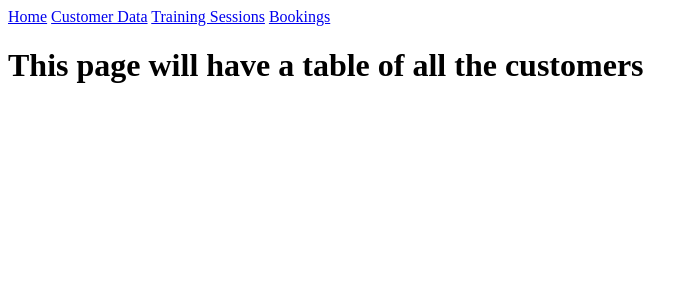
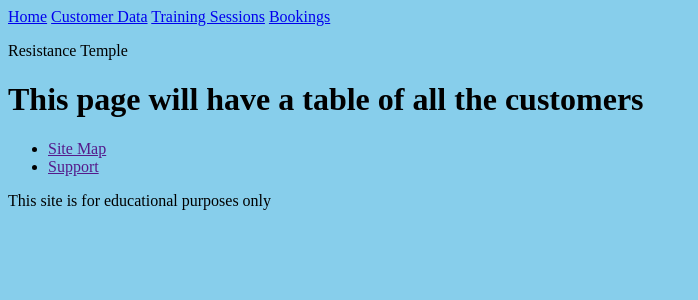
Before and after one commit to MozzBuilds/Resistance-Temple, a Flask app: page /customers in a window 1280 px wide. Shown: the top 300 px of the page, without its empty margins (0-698 px from the left). Run offline with Flask 2, Linux system fonts and the light colour scheme; data that the repository does not hold is empty; some libraries are stand-ins or nearby versions.

Commit message:
Customer update fixed, CSS link added

```diff
--- a/controllers/customer_controller.py
+++ b/controllers/customer_controller.py
@@ -11,13 +11,13 @@ def customers():
     customers = customer_repository.select_all()
     return render_template('customers/index.html', customers = customers)
 
-# Show an individual customer
+# Show a customer
 @customers_blueprint.route('/customers/<id>')
 def show(id):
     customer = customer_repository.select(id)
     return render_template('customers/show.html', customer=customer)
 
-# Form to edit an individual customer
+# Form to edit a customer
 @customers_blueprint.route('/customers/<id>/edit')
 def edit(id):
     customer = customer_repository.select(id)
@@ -32,13 +32,11 @@ def update_customer(id):
     return redirect('/customers')
     # All this is currently doing is redirecting back to /customers
     # Terminal error:
-    # source for a multiple-column UPDATE item must be a sub-SELECT or ROW() expression
+        # source for a multiple-column UPDATE item must be a sub-SELECT or ROW() expression
+        # LINE 1: UPDATE customers SET (name) = ('Morpheuss') WHERE id = '4'
 
-
-
-# # Delete an individual session
-# @sessions_blueprint.route('/sessions/<id>/delete', methods=['POST'])
-# def delete(id):
-#     session_repository.delete(id)
-#     return redirect('/sessions')
-#     # The redirect works, but the delete does not
+# Delete a customer
+@customers_blueprint.route('/customers/<id>/delete', methods=['POST'])
+def delete(id):
+    customer_repository.delete(id)
+    return redirect ('/customers')
--- a/repositories/customer_repository.py
+++ b/repositories/customer_repository.py
@@ -30,7 +30,10 @@ def select(id):
     return customer
 
 def update(customer):
-    sql = 'UPDATE customers SET (name) = (%s) WHERE id = %s'
+    sql = 'UPDATE customers SET (name) = row(%s) WHERE id = %s'
+    # This is a weird one. Session didn't need row(%s) to work, just (%s)
+    # Is it because I only have the one variable?
+    # See what happens when I add in extensions
     values = [customer.name, customer.id]
     run_sql(sql,values)
 
@@ -38,7 +41,7 @@ def delete_all():
     sql = 'DELETE FROM customers'
     run_sql(sql)
 
-def delete_by_id(id):
+def delete(id):
     sql = 'DELETE FROM customers WHERE id = %s'
     values = [id]
     run_sql(sql, values)
--- a/static/css/style.css
+++ b/static/css/style.css
@@ -0,0 +1,3 @@
+body {
+    background-color: skyblue;
+}
--- a/templates/base.html
+++ b/templates/base.html
@@ -4,18 +4,41 @@
     <meta charset="UTF-8">
     <meta http-equiv="X-UA-Compatible" content="IE=edge">
     <meta name="viewport" content="width=device-width, initial-scale=1.0">
-    <!-- <link rel="stylesheet" href="templates/css/style.css"> -->
+    <link rel="stylesheet" href="{{ url_for('static', filename='css/style.css') }}">
     <title>Home</title>
 </head>
 <body>
+    <header>
+        <nav>
             <a href="/">Home</a>
             <a href="/customers">Customer Data</a>
             <a href="/sessions">Training Sessions</a>
             <a href="/bookings">Bookings</a>
-    <!-- This is the future nav bar -->
+        </nav>
+        <section>
+            <p>
+                Resistance Temple
+            </p>
+        </section>
+    </header>
 
+    <main>
         {% block content %}
 
         {% endblock content %}
+    </main>
+
+   <footer>
+        <ul>
+            <li><a href="">Site Map</a></li>
+            <li><a href="">Support</a></li>
+        </ul>
+        <div>
+            <p>
+                This site is for educational purposes only
+            </p>
+        </div>
+   </footer>
+
 </body>
 </html>
--- a/templates/customers/show.html
+++ b/templates/customers/show.html
@@ -24,8 +24,8 @@
 
 
 <p>
-    <button type='button'><a href="/sessions/{{session.id}}/edit">Edit Event</a></button>
+    <button type='button'><a href="/customers/{{customer.id}}/edit">Edit Event</a></button>
 </p>
 
-<form class='delete_button' action='/sessions/{{session.id}}/delete' method='POST'>
+<form class='delete_button' action='/customers/{{customer.id}}/delete' method='POST'>
     <button type='submit'>Delete Session</button>
--- a/templates/sessions/index.html
+++ b/templates/sessions/index.html
@@ -2,7 +2,6 @@
 {% block content %}
 
 <h1>This will be a table of all sessions, past/present/upcoming</h1>
-<!-- Can later split tables into past/upcoming/full -->
 
 {% for session in sessions  %}
     <p>{{session.name}}, {{session.type}}, {{session.date}}, {{session.start_time}}, {{session.end_time}}, <a href="/sessions/{{session.id}}">Session Info</a>
--- a/templates/sessions/show.html
+++ b/templates/sessions/show.html
@@ -11,7 +11,6 @@
 
 <form class='delete_button' action='/sessions/{{session.id}}/delete' method='POST'>
     <button type='submit'>Delete Session</button>
-    <!-- Button works, but all it does is redirect -->
 </form>
 
 {% endblock  %}
```
Also changed, not shown: 3 other files. Lines whose indentation alone changed are shown as unchanged.
